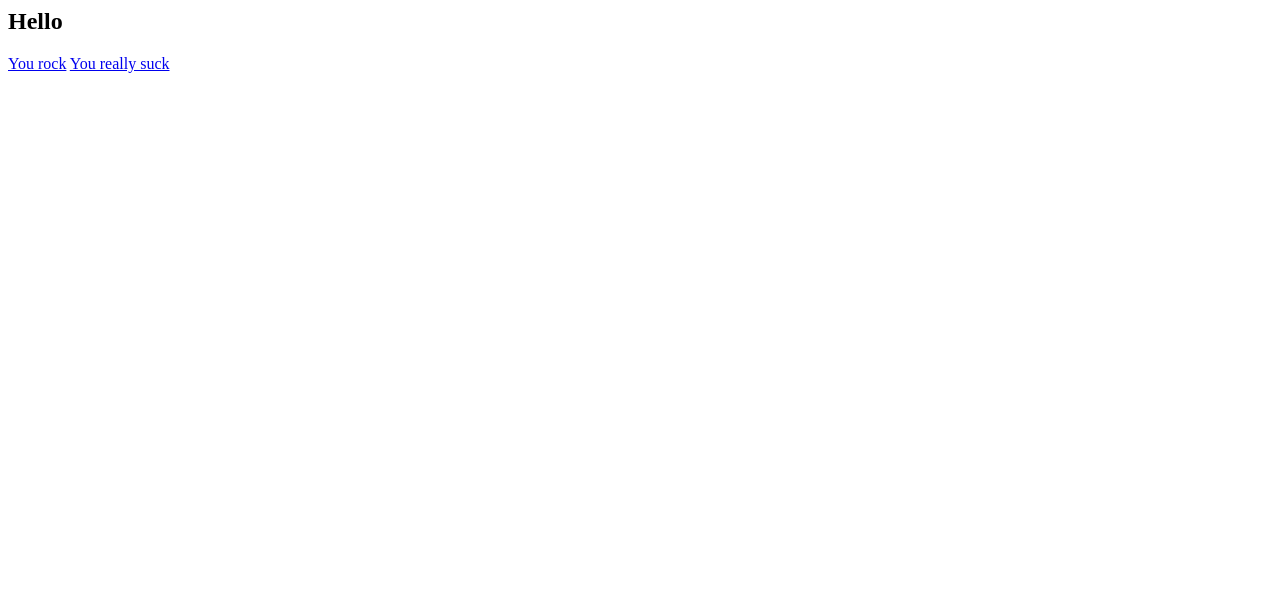
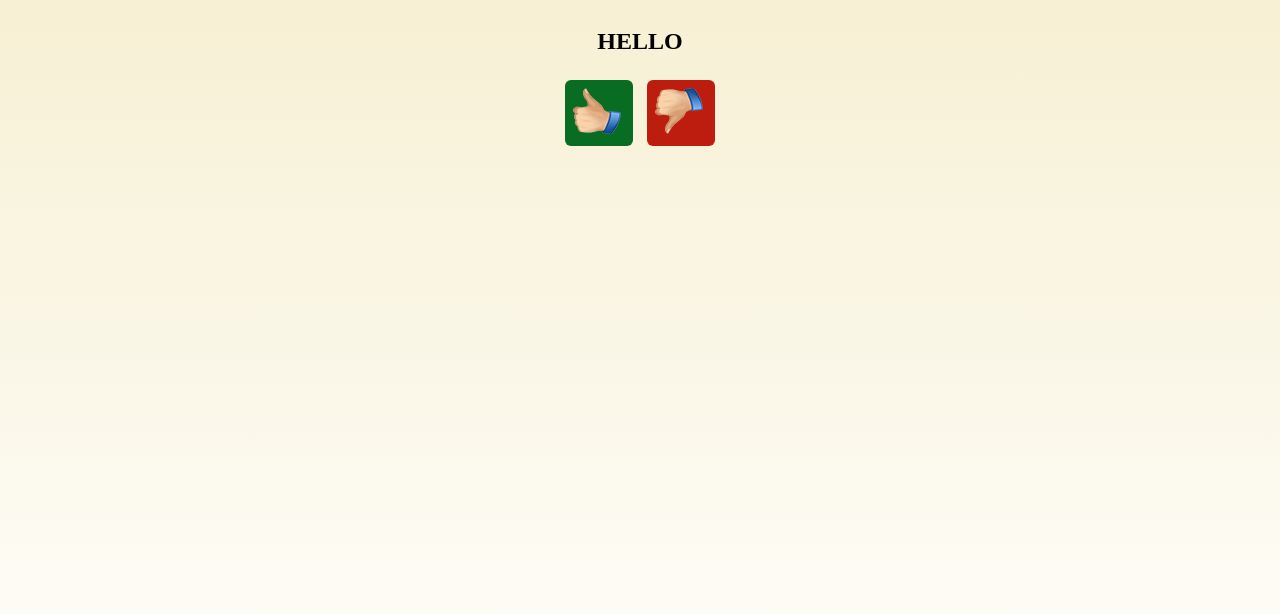
Before and after one commit to bitmole/voteup, a plain HTML site: page index.html in a window 1280 px wide. Drawn offline with nearby package versions, Linux system fonts and the light colour scheme.

Commit message:
bedazzled it

```diff
--- a/index.html
+++ b/index.html
@@ -12,12 +12,28 @@
   });
 </script>
 -->
+    <style>
+        body{background: #f7f0d4;
+            background: -moz-linear-gradient(top,  #f7f0d4 0%, #ffffff 100%);
+            background: -webkit-gradient(linear, left top, left bottom, color-stop(0%,#f7f0d4), color-stop(100%,#ffffff));
+            background: -webkit-linear-gradient(top,  #f7f0d4 0%,#ffffff 100%);
+            background: -o-linear-gradient(top,  #f7f0d4 0%,#ffffff 100%);
+            background: -ms-linear-gradient(top,  #f7f0d4 0%,#ffffff 100%);
+            background: linear-gradient(to bottom,  #f7f0d4 0%,#ffffff 100%);
+            filter: progid:DXImageTransform.Microsoft.gradient( startColorstr='#f7f0d4', endColorstr='#ffffff',GradientType=0 );text-align:center;padding:20px;}
+        h2{text-transform: uppercase;}
+        a{display:inline-block;width:48px;height:46px;text-indent:-9999px;padding:10px;margin:5px;border-radius:6px;background:#086D23 url(votes.png) no-repeat 8px 8px;
+        }
+        a.down{background-position:8px -78px;background-color:#BC1D0F;}
+        a:active{background-position:10px 10px;}
+        a.down:active{background-position:10px -80px;}
+    </style>
 </head>
 
 <body>
 <h2>Hello</h2>
-<a href="/up">You rock</a>
-<a href="/down">You really suck</a>
+<a href="/up" class="up">You rock</a>
+<a href="/down" class="down">You really suck</a>
 
 <script type="text/javascript">
 $(function(){
```
Also changed, not shown: admin.html (+15 -4 lines), votes.png (added).
